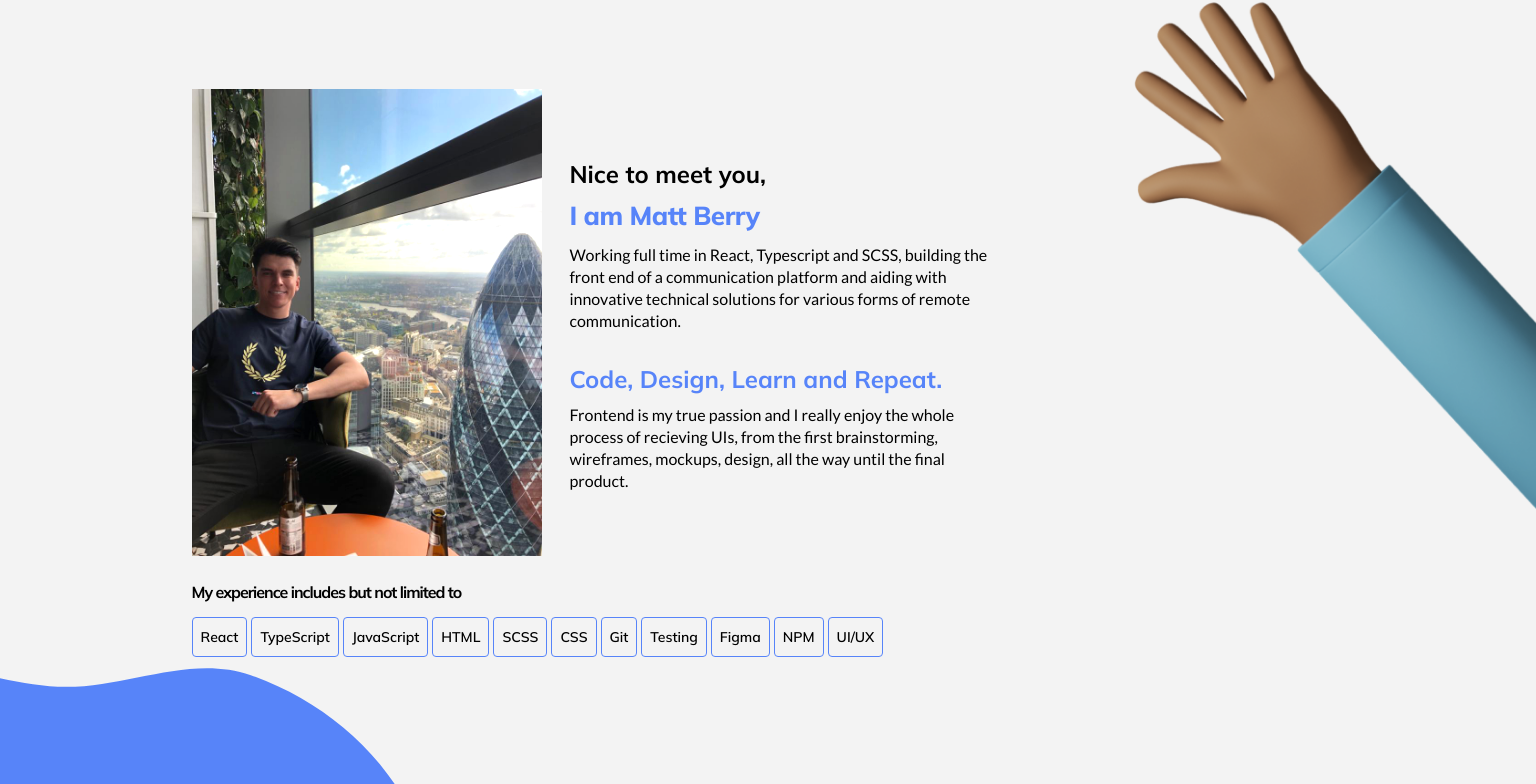
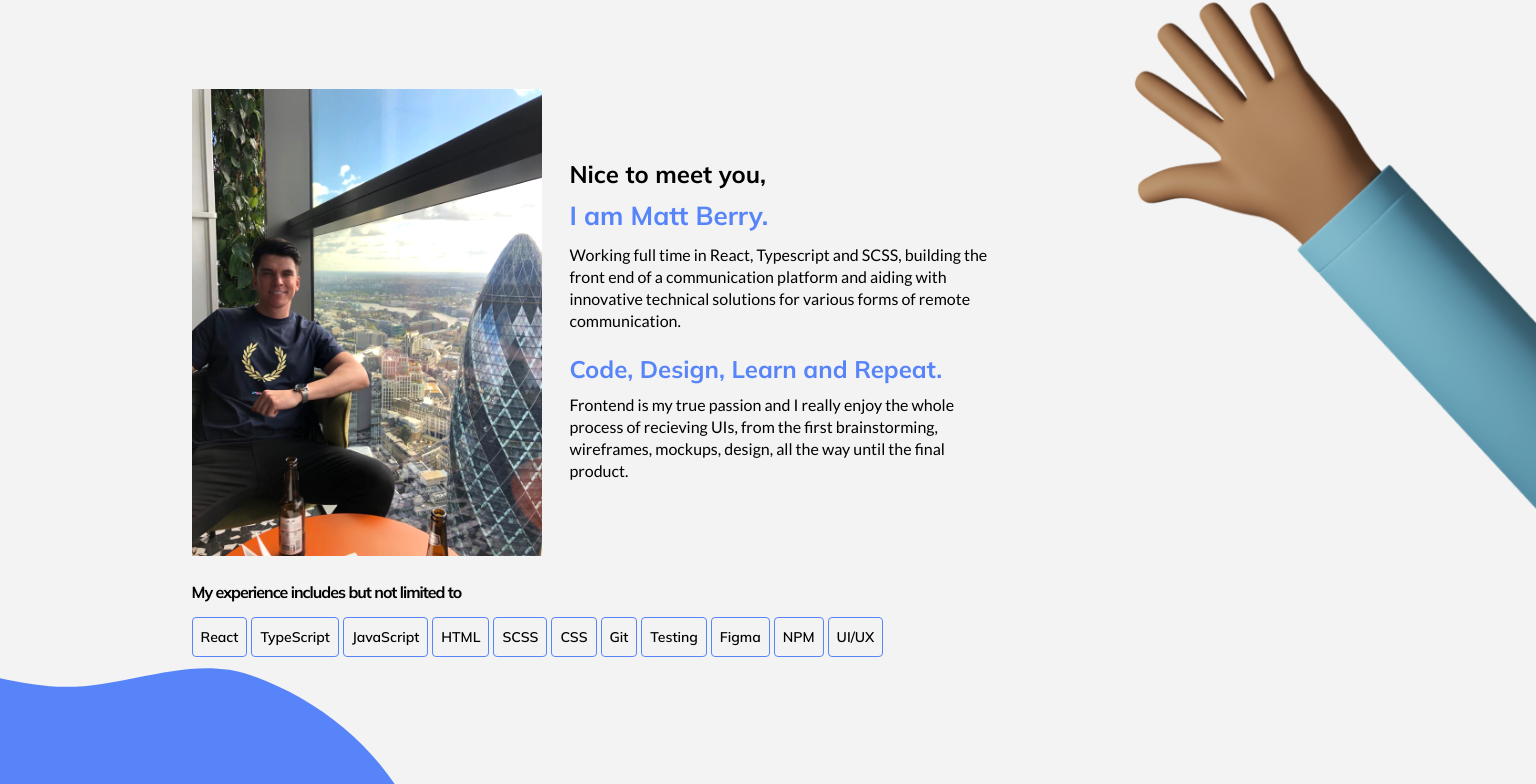
Before and after one commit to MBerry97/new-portfolio, a React (Create React App) app: page / in a window 1536 px wide. Shown: the part 972-1756 px from the top of the page. Built offline with nearby package versions, Linux system fonts and the light colour scheme.

Commit message:
small refinement tweaks

```diff
--- a/src/Pages/Home/About/About.css
+++ b/src/Pages/Home/About/About.css
@@ -49,12 +49,6 @@
 .about-container-inner > span:last-of-type,
 .about-container-inner #about-name__span {
   color: #5784f9;
-}
-
-.about-container-inner #about-name__span {
-  font-size: 1.8rem;
-  font-weight: 800;
-  letter-spacing: -0.5px;
 }
 
 .about-container-inner > img {
@@ -183,10 +177,10 @@ body.dark-mode .about-skills__div > span {
   }
   .about-container-inner > span:nth-of-type(3) {
     font-size: 2.4rem;
-    margin: 28.5rem 0rem 0rem 0rem;
+    margin: 27.5rem 0rem 0rem 0rem;
   }
   .about-container-inner > p:last-of-type {
     font-size: 1.6rem;
-    margin: 32.5rem 0rem 0rem 0rem;
+    margin: 31.5rem 0rem 0rem 0rem;
   }
 }
--- a/src/Pages/Home/About/About.scss
+++ b/src/Pages/Home/About/About.scss
@@ -52,11 +52,11 @@
   #about-name__span {
     color: $primary-blue;
   }
-  #about-name__span {
-    font-size: 1.8rem;
-    font-weight: 800;
-    letter-spacing: -0.5px;
-  }
+  // #about-name__span {
+  //   font-size: 1.8rem;
+  //   font-weight: 800;
+  //   letter-spacing: -0.5px;
+  // }
 
   > img {
     margin: 1rem 0rem;
@@ -205,11 +205,11 @@ body.dark-mode {
 
     > span:nth-of-type(3) {
       font-size: 2.4rem;
-      margin: 28.5rem 0rem 0rem 0rem;
+      margin: 27.5rem 0rem 0rem 0rem;
     }
     > p:last-of-type {
       font-size: 1.6rem;
-      margin: 32.5rem 0rem 0rem 0rem;
+      margin: 31.5rem 0rem 0rem 0rem;
     }
   }
 }
--- a/src/Pages/Home/About/About.tsx
+++ b/src/Pages/Home/About/About.tsx
@@ -31,7 +31,7 @@ function About() {
       <PageTitle text="🧑🏻 About" />
       <ScrollAnimation className="about-container-inner" animateIn="fadeInLeft">
         <span>Nice to meet you,</span>
-        <span id="about-name__span">I am Matt Berry</span>
+        <span id="about-name__span">I am Matt Berry.</span>
         <p>
           Working full time in React, Typescript and SCSS, building the front
           end of a communication platform and aiding with innovative technical
--- a/src/Pages/Home/Contact/Contact.css
+++ b/src/Pages/Home/Contact/Contact.css
@@ -38,7 +38,8 @@
 .contact-form-container .contact_name-input:focus,
 .contact-form-container .contact_email-input:focus,
 .contact-form-container .contact_message-input:focus {
-  outline: 2px solid #5784f9;
+  box-shadow: 0px 0px 0px 2px inset #5784f9;
+  outline: none;
 }
 
 .contact-form-container .contact_name-input,
@@ -50,7 +51,8 @@
 .contact-form-container .contact_name-input--error,
 .contact-form-container .contact_email-input--error,
 .contact-form-container .contact_message-input--error {
-  outline: 2px solid #ed4337;
+  box-shadow: 0px 0px 0px 2px inset #ed4337;
+  outline: none;
 }
 
 .contact-form-container text-area {
```
Also changed, not shown: src/Pages/Home/Contact/Contact.scss (+5 -2 lines).
